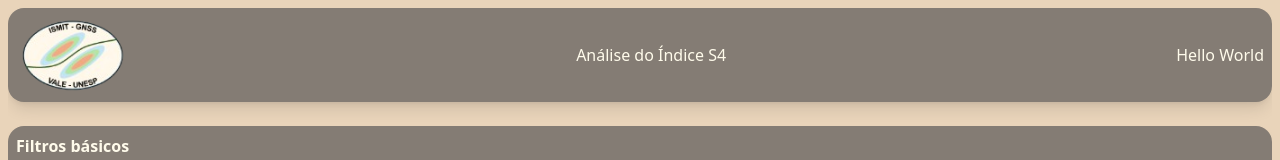
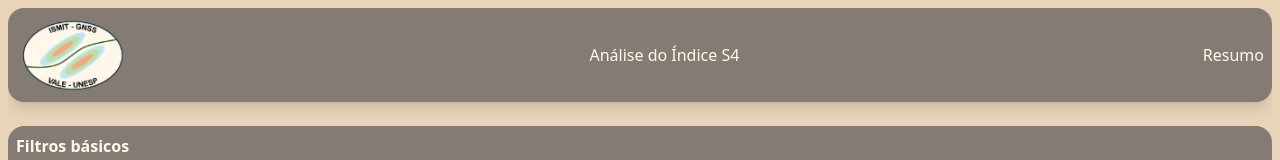
Before and after one commit to terraembytes/dash-ionospheric-scintillation, a React (Vite) app: page / in a window 1280 px wide. Shown: the top 160 px of the page. Built offline with nearby package versions, Linux system fonts and the light colour scheme; no server answers.

Commit message:
trocando hello world por resumo

```diff
--- a/src/App.tsx
+++ b/src/App.tsx
@@ -76,7 +76,7 @@ function App() {
       <div className='flex justify-between items-center p-2 titles-css text-amber-50 rounded-2xl shadow-lg'>
         <div><img src={imglogo} alt="logo do projeto" width={110} height={100} /></div>
         <div>Análise do Índice S4</div>
-        <div>Hello World</div>
+        <div>Resumo</div>
       </div>
       {/*DIV DOS FILTROS INICIAIS*/}
       <div className='titles-css p-2 rounded-2xl shadow-lg mt-6 text-amber-50'>
```
